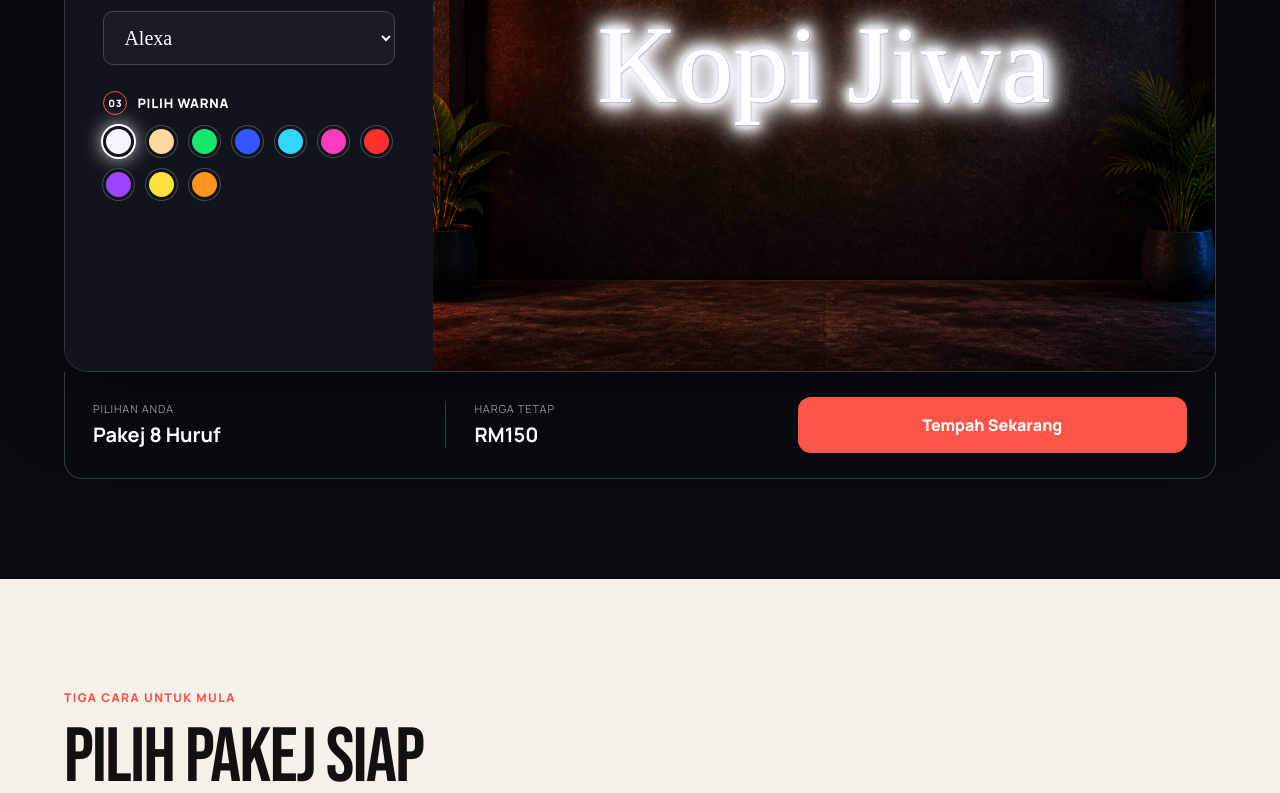
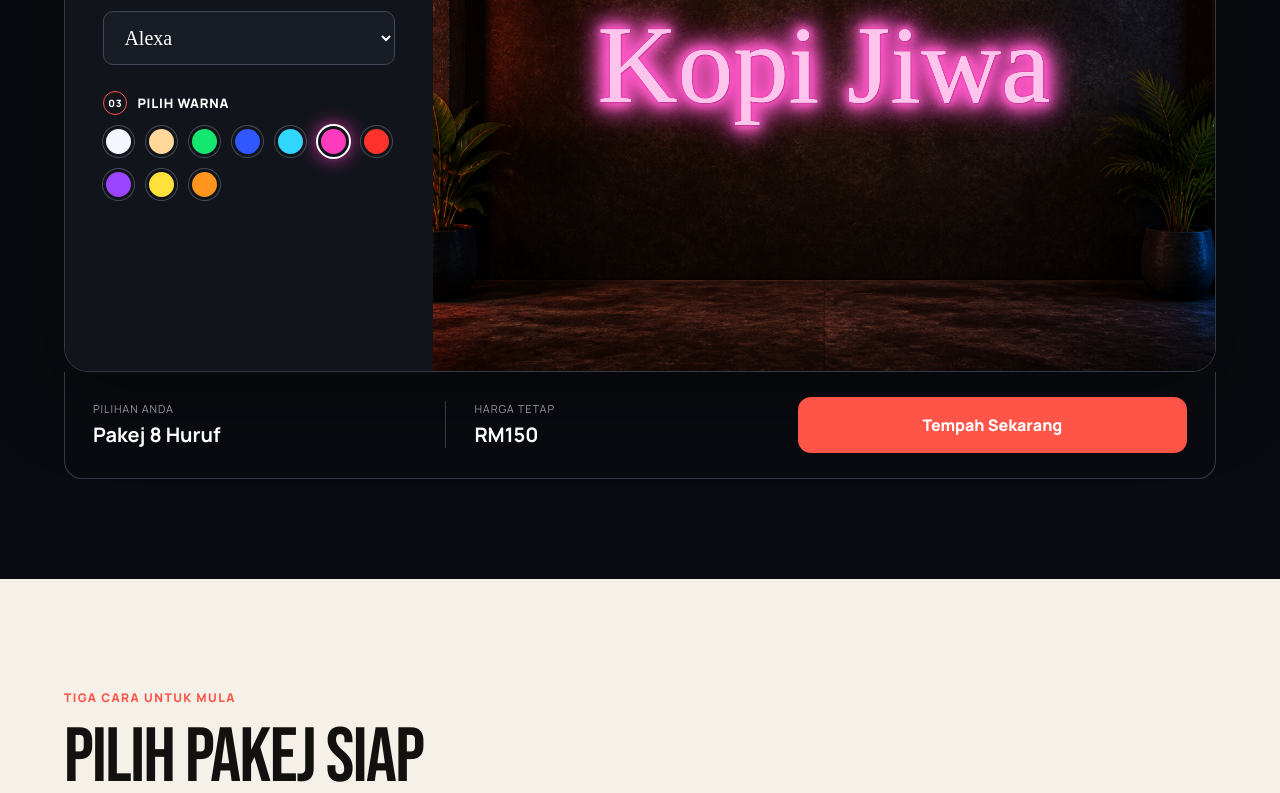
Before and after one commit to underdogplayer91/neon-playground, a React (Vite) app: page / in a window 1280 px wide. Shown: the part 1560-2353 px from the top of the page. Built offline with nearby package versions, Linux system fonts and the light colour scheme; a web font is replaced by a local one.

Commit message:
Set pink as default neon color

```diff
--- a/src/App.jsx
+++ b/src/App.jsx
@@ -103,7 +103,7 @@ function Header() {
 export function App() {
   const [text, setText] = useState('Kopi Jiwa');
   const [fontId, setFontId] = useState('Alexa');
-  const [colorId, setColorId] = useState('cool-white');
+  const [colorId, setColorId] = useState('pink');
   const [backgroundMode, setBackgroundMode] = useState('night');
   const [hasInteracted, setHasInteracted] = useState(false);
   const [previewFontSize, setPreviewFontSize] = useState(70);
```
